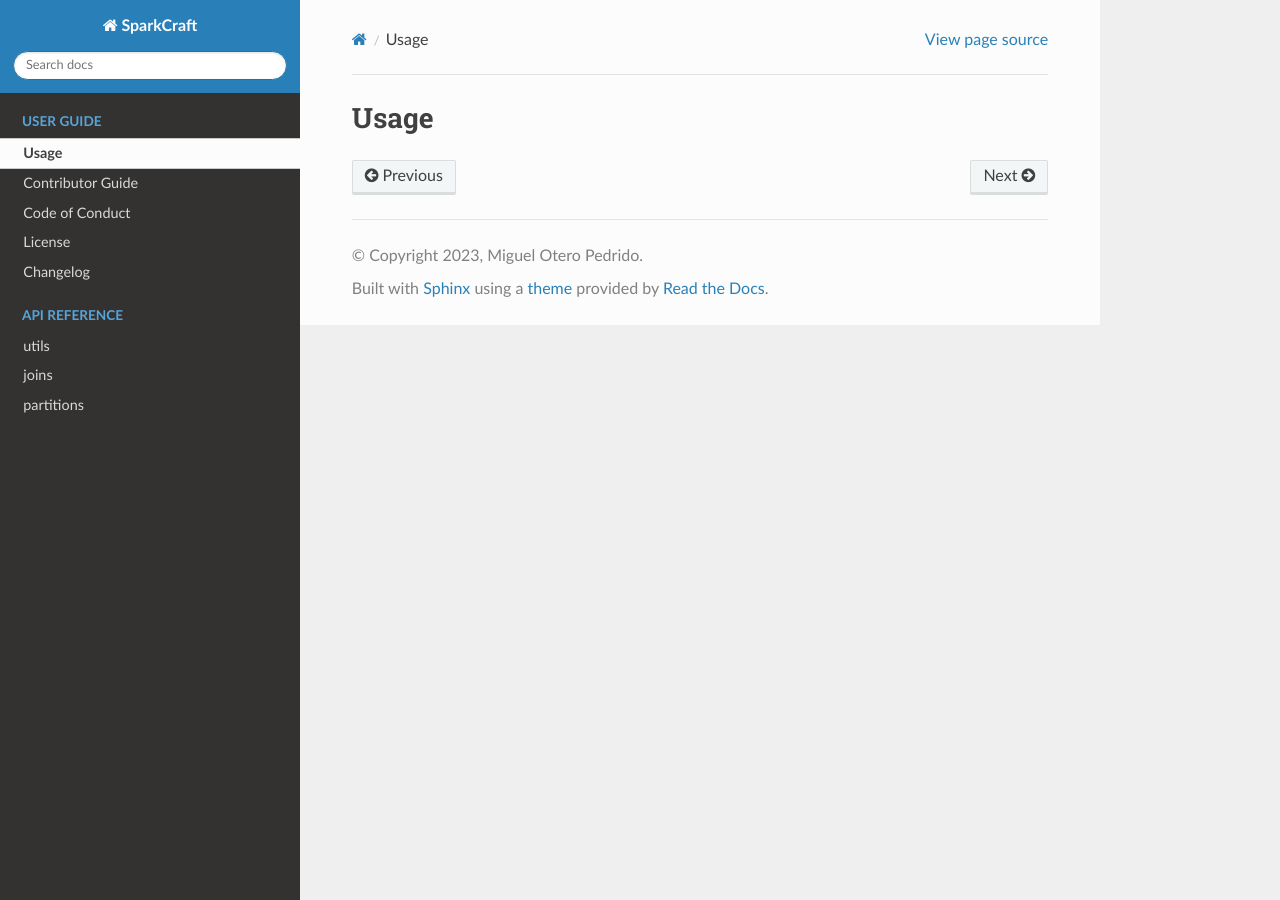
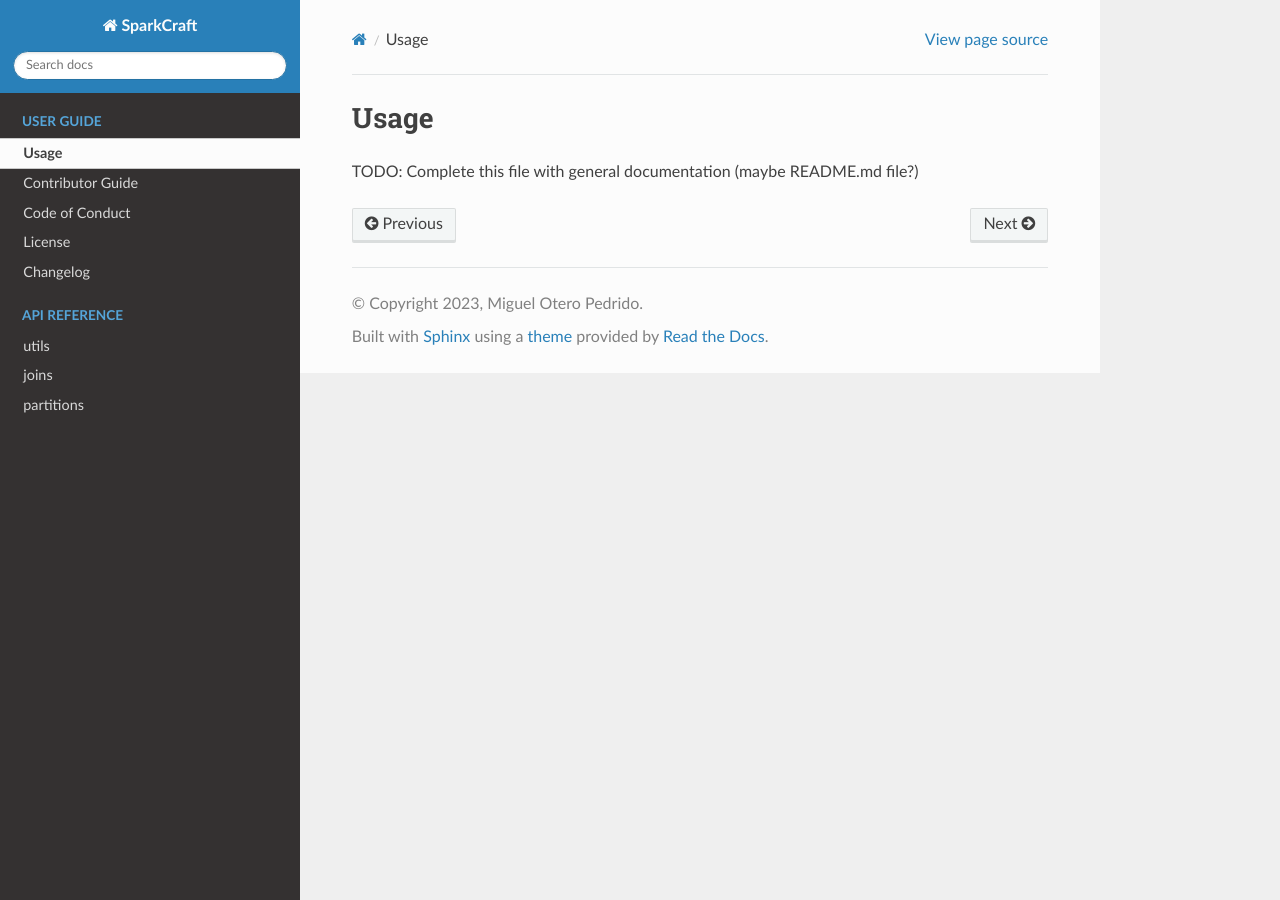
Before and after one commit to MichaelisTrofficus/sparkcraft, a Sphinx documentation site: the page built from docs/usage.md, in a window 1280 px wide. Built offline with Sphinx 7.4.7 and the Read the Docs theme 2.0.0, drawn with Linux system fonts in a browser that asks for light colours.

Commit message:
Update usage documentation

```diff
--- a/docs/usage.md
+++ b/docs/usage.md
@@ -1 +1,3 @@
 # Usage
+
+TODO: Complete this file with general documentation (maybe README.md file?)
```
